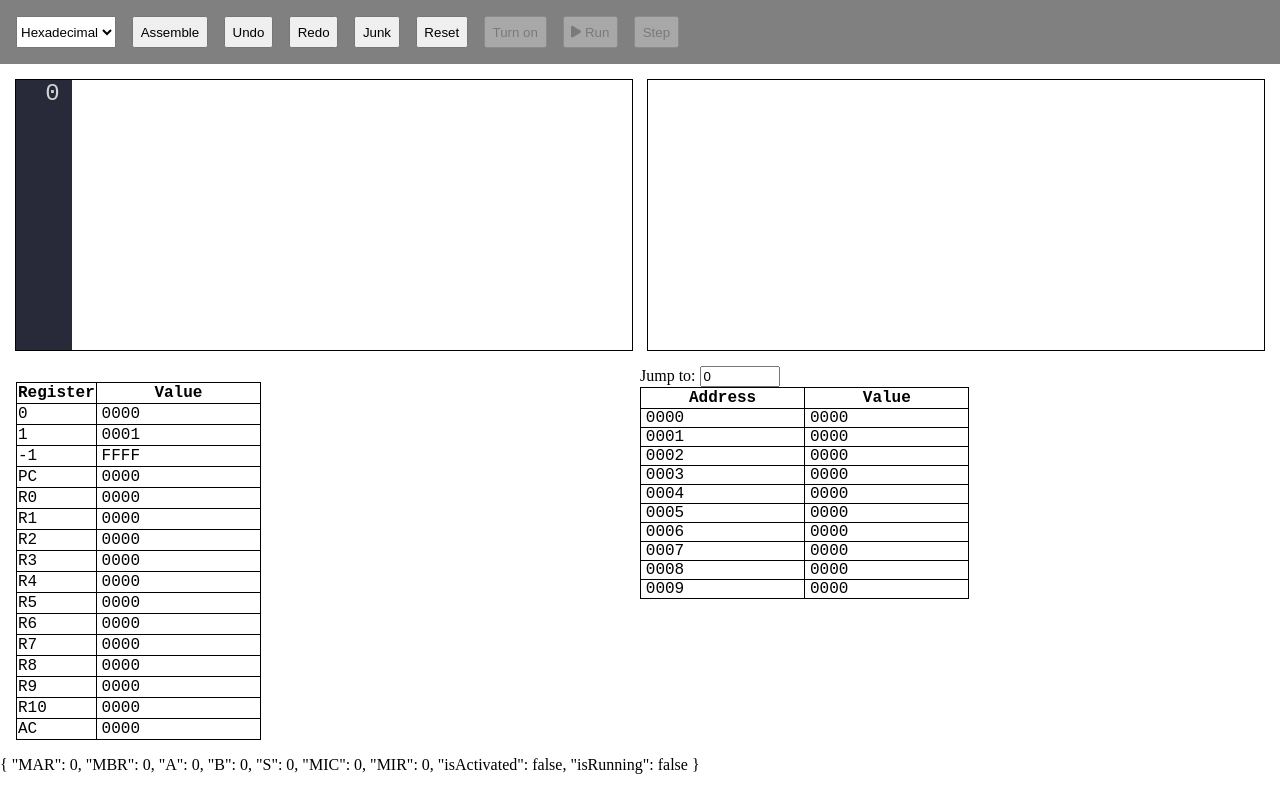
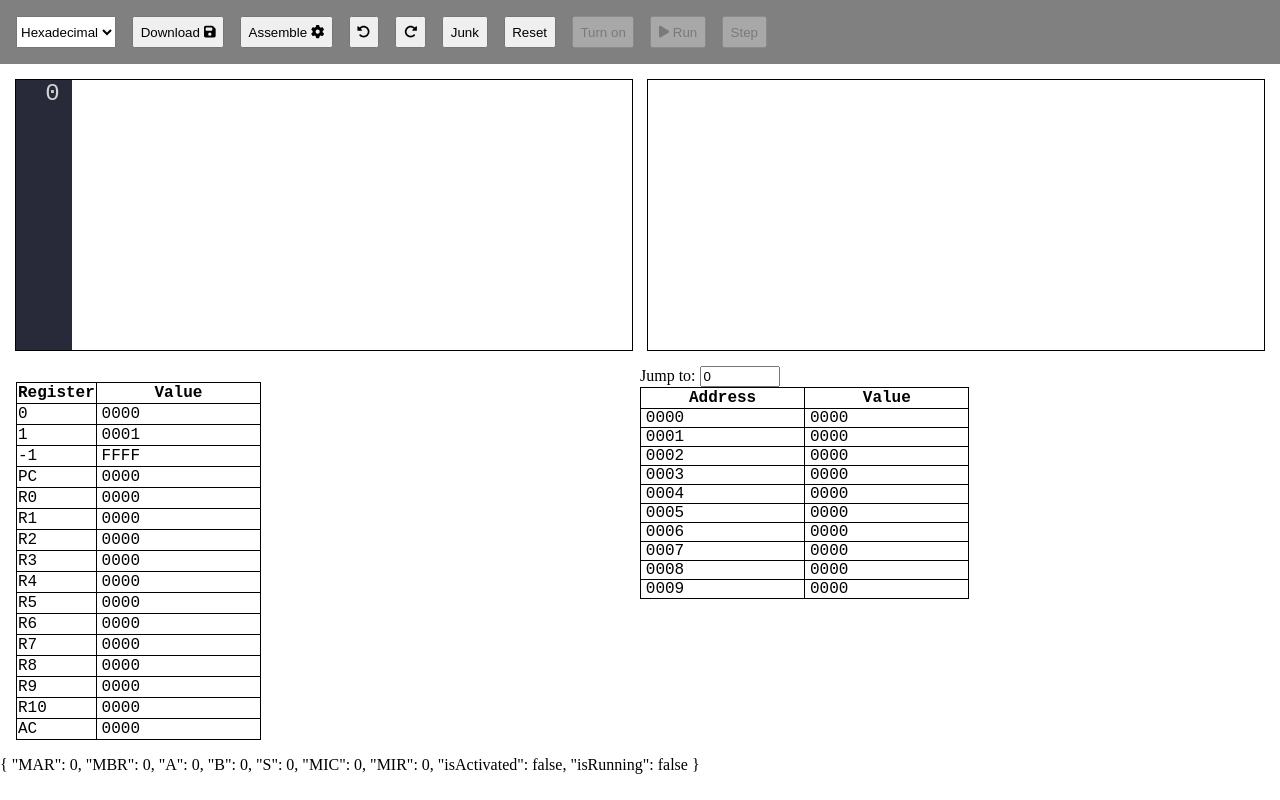
Before and after one commit to horenso/micro16, a Vue app: page / in a window 1280 px wide. Built offline with nearby package versions, Linux system fonts and the light colour scheme.

Commit message:
Add icons to toolbar buttons.

```diff
--- a/src/components/Toolbar.vue
+++ b/src/components/Toolbar.vue
@@ -55,9 +55,18 @@ function step() {
             <option value="10">Decimal</option>
             <option value="16">Hexadecimal</option>
         </select>
-        <button @click="codeStore.assemble">Assemble</button>
-        <button @click="undo">Undo</button>
-        <button @click="redo">Redo</button>
+        <button @click="codeStore.assemble">
+            Download <font-awesome-icon icon="fa-floppy-disk" />
+        </button>
+        <button @click="codeStore.assemble">
+            Assemble <font-awesome-icon icon="fa-gear" />
+        </button>
+        <button @click="undo">
+            <font-awesome-icon icon="fa-rotate-left" />
+        </button>
+        <button @click="redo">
+            <font-awesome-icon icon="fa-rotate-right" />
+        </button>
         <button @click="junk">Junk</button>
         <button @click="reset">Reset</button>
         <button
--- a/src/icon-library.ts
+++ b/src/icon-library.ts
@@ -1,8 +1,22 @@
 import { library } from '@fortawesome/fontawesome-svg-core';
 
 // Icons
-import { faPlay, faPause } from '@fortawesome/free-solid-svg-icons';
+import {
+    faPlay,
+    faPause,
+    faFloppyDisk,
+    faGear,
+    faRotateLeft,
+    faRotateRight,
+} from '@fortawesome/free-solid-svg-icons';
 
 export function importIcons() {
-    library.add(faPlay, faPause);
+    library.add(
+        faPlay,
+        faPause,
+        faFloppyDisk,
+        faGear,
+        faRotateLeft,
+        faRotateRight
+    );
 }
```
Also changed, not shown: 1 other file (tests, documents, lock files or other folders).
